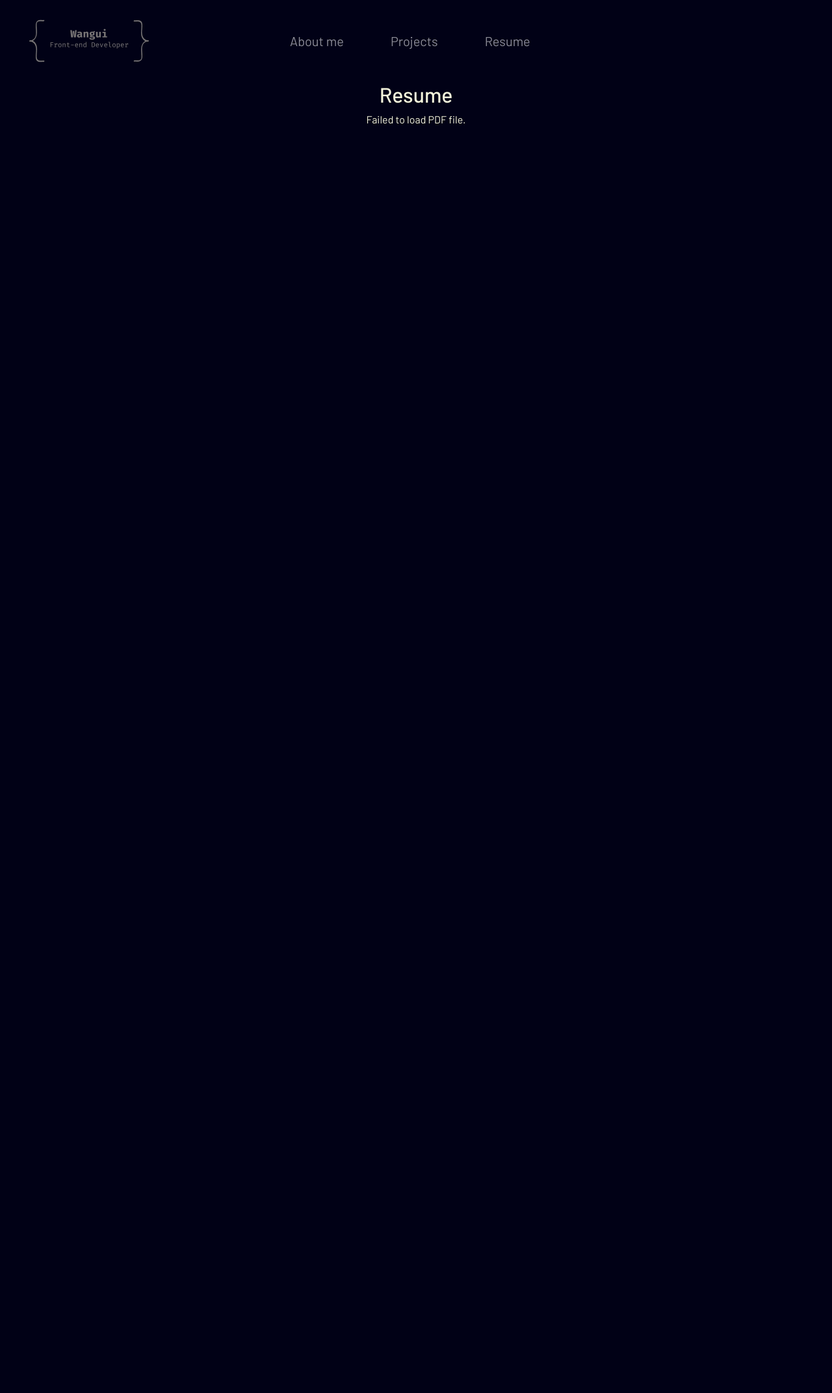
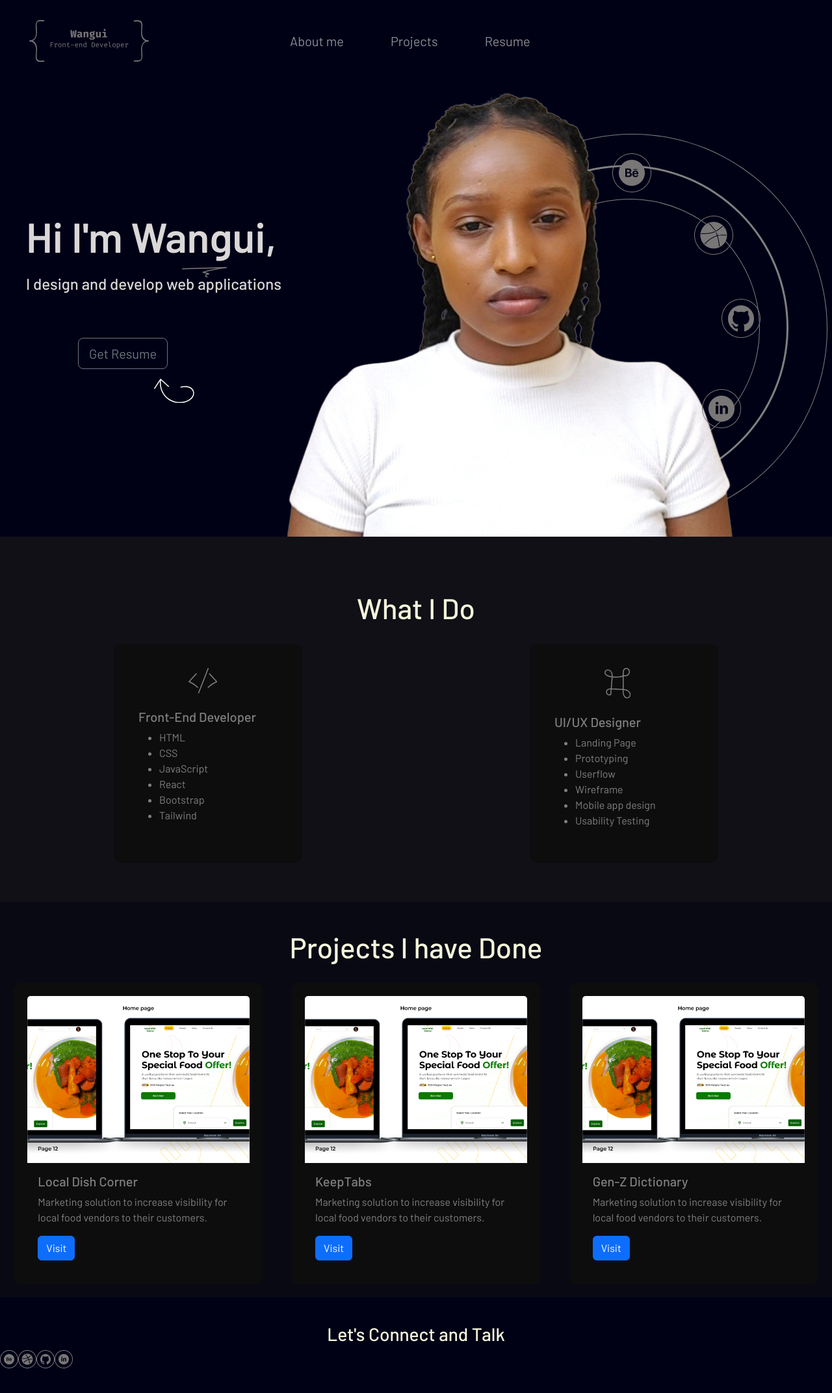
Before and after one commit to anthony-karanja/My-Portfolio, a React (Vite) app: page / in a window 1280 px wide. Shown: the whole page at 65% size. Before the commit the page ends 800 px from the top, so only its background shows below. Built offline with nearby package versions, Linux system fonts and the light colour scheme.

Commit message:
Minor changes

```diff
--- a/src/App.jsx
+++ b/src/App.jsx
@@ -10,12 +10,12 @@ import Resume from './Resume';
 function App() {
   return (
     <>
-      {/* <NavBar />
+      <NavBar />
       <Hero />
       <Services />
       <Projects />
-      <Footer /> */}
-      <Resume />
+      <Footer />
+      {/* <Resume /> */}
     </>
   )
 }
```
